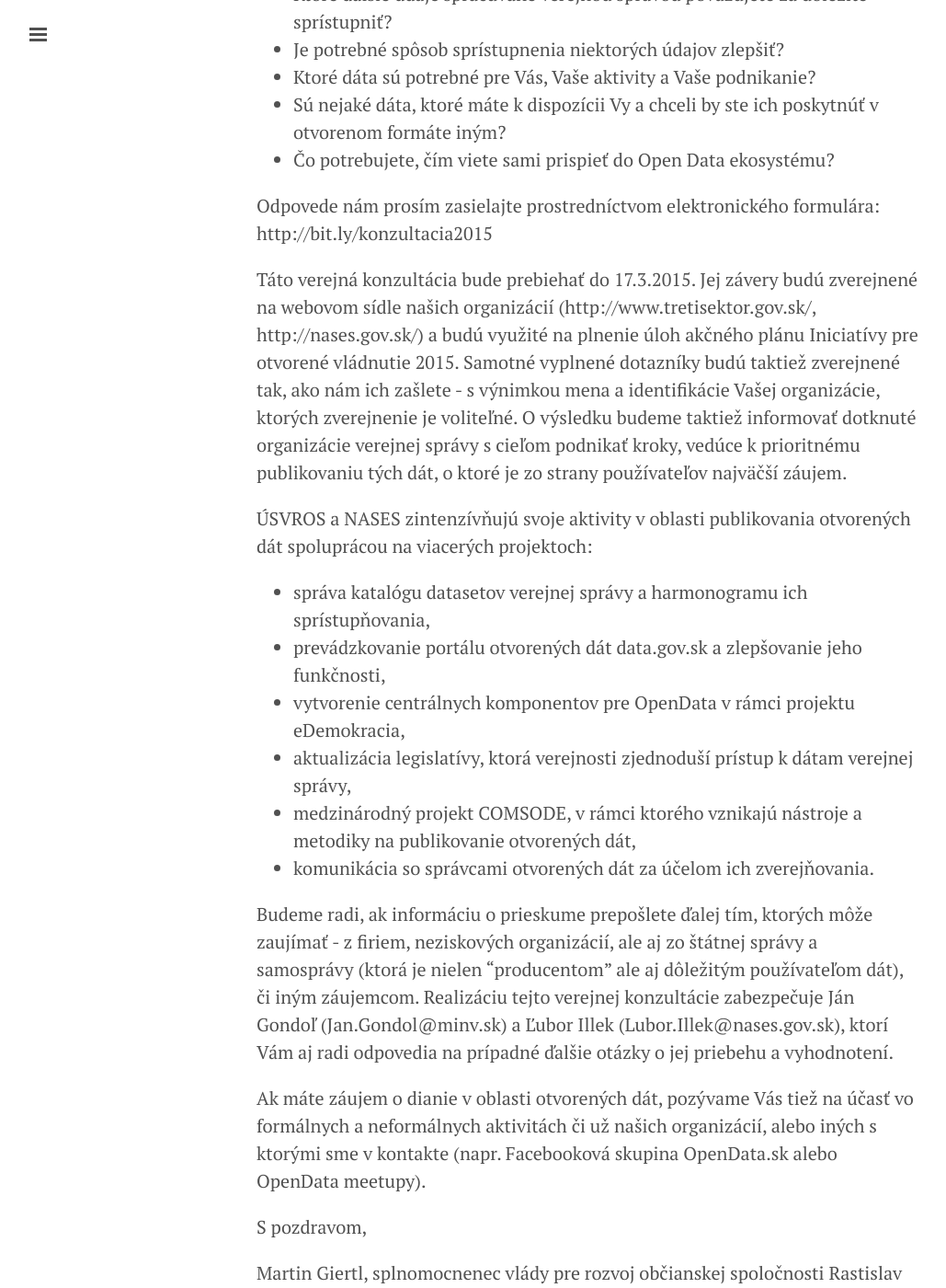
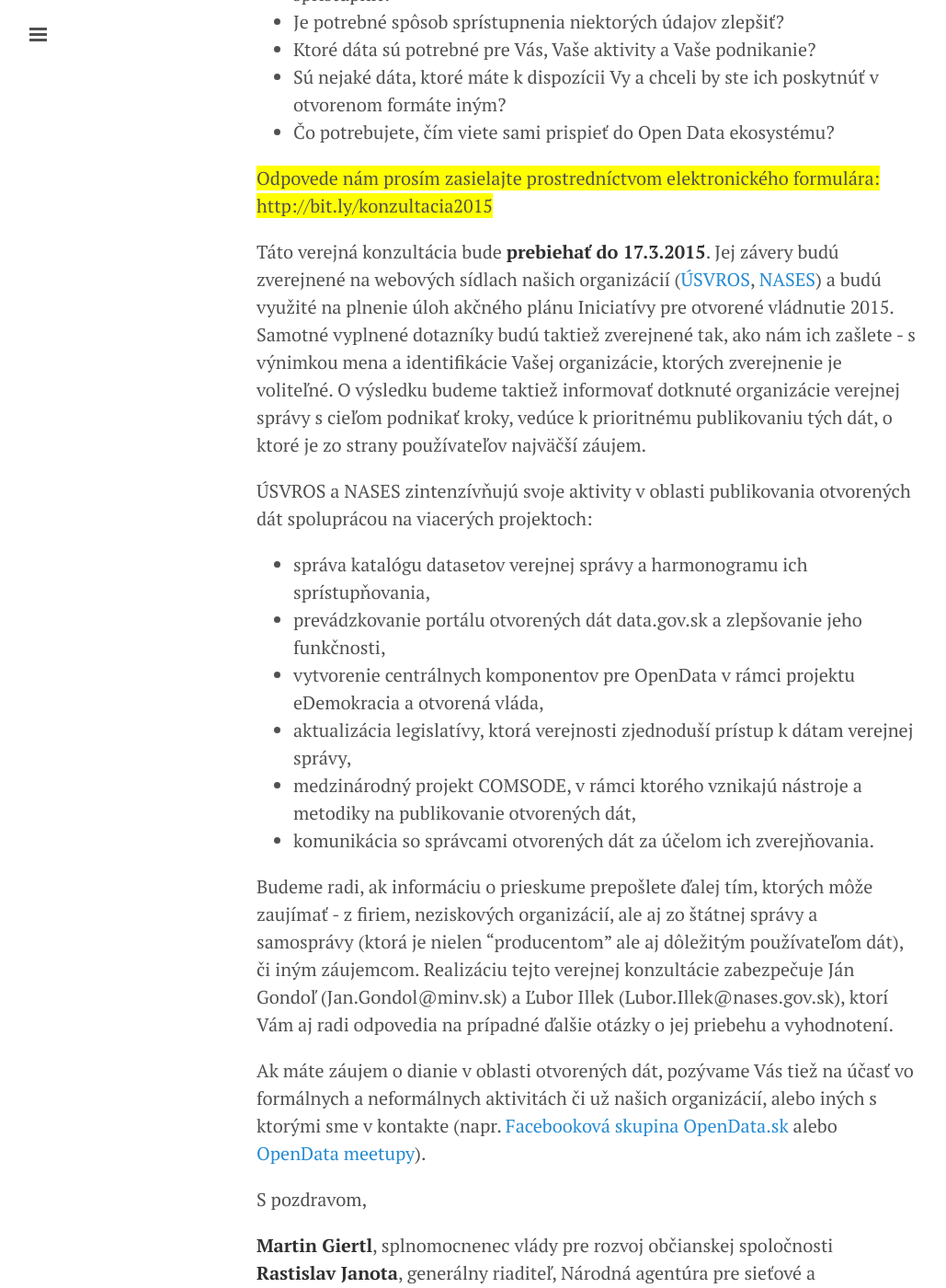
Before and after one commit to ogpslovakia/ogpslovakia.github.io, a Jekyll site: the page built from temp/2015/opendata-konzultacia.md, in a window 1280 px wide and 1400 px high, scrolled down 873 px. Shown: the whole window at 92% size, without its empty margins (1-1030 px from the left). Built offline with Jekyll 4.4.1, drawn with Linux system fonts in a browser that asks for light colours; Markdown is read by kramdown in place of the engine named in the settings; some of the changed text lies outside the part shown.

Commit message:
Consultation letter (SK): add formatting, fix links

```diff
--- a/temp/2015/opendata-konzultacia.md
+++ b/temp/2015/opendata-konzultacia.md
@@ -9,9 +9,9 @@ Vážené dámy, vážení páni,
 
 organizácie verejnej správy z titulu svojej činnosti zbierajú a spravujú veľké množstvá údajov. Sprístupnením týchto údajov na ďalšie použitie - tam kde je to z hľadiska dôvernosti údajov možné - prináša celý rad pozitív, od možnosti ich ďalšieho zhodnotenia, príležitosťou pre vznik nových služieb pre občanov, ale aj zvýšením transparentnosti verejnej správy. Cieľom je údaje sprístupňovať verejne, v strojovo spracovateľnom tvare, s iba minimálnymi obmedzujúcimi podmienkami - tzv. OpenData prístup.
 
-Mnohé z týchto údajov už sú v súčasnosti prístupné, napr. centrálny register zmlúv (https://www.crz.gov.sk/), register účtovných závierok (http://www.registeruz.sk/), obchodný register (http://www.orsr.sk/) či ďalšie uvedené na Portáli otvorených dát (http://data.gov.sk/).
+Mnohé z týchto údajov už sú v súčasnosti prístupné, napr. [centrálny register zmlúv](https://www.crz.gov.sk/), [register účtovných závierok](http://www.registeruz.sk/), [obchodný register](http://www.orsr.sk/) či ďalšie uvedené na [Portáli otvorených dát](http://data.gov.sk/).
 
-S cieľom zistiť, o ktoré údaje máte záujem Vy - verejnosť, biznis sektor a inštitúcie vyhlasuje Úrad splnomocnenca vlády SR pre rozvoj občianskej spoločnosti v spolupráci s Národnou agentúrou pre sieťové a elektronické služby túto verejnú konzultáciu.
+**S cieľom zistiť, o ktoré údaje máte záujem Vy - verejnosť, biznis sektor a inštitúcie vyhlasuje Úrad splnomocnenca vlády SR pre rozvoj občianskej spoločnosti v spolupráci s Národnou agentúrou pre sieťové a elektronické služby túto verejnú konzultáciu.**
 
 Chceme Vás požiadať o zapojenie sa a zodpovedanie na nasledovné typy otázok:
 
@@ -21,24 +21,25 @@ Chceme Vás požiadať o zapojenie sa a zodpovedanie na nasledovné typy otázok
 - Sú nejaké dáta, ktoré máte k dispozícii Vy a chceli by ste ich poskytnúť v otvorenom formáte iným?
 - Čo potrebujete, čím viete sami prispieť do Open Data ekosystému?
 
-Odpovede nám prosím zasielajte prostredníctvom elektronického formulára: http://bit.ly/konzultacia2015
+<span style="background-color: yellow;">Odpovede nám prosím zasielajte prostredníctvom elektronického formulára: http://bit.ly/konzultacia2015</span>
 
-Táto verejná konzultácia bude prebiehať do 17.3.2015. Jej závery budú zverejnené na webovom sídle našich organizácií (http://www.tretisektor.gov.sk/, http://nases.gov.sk/) a budú využité na plnenie úloh akčného plánu Iniciatívy pre otvorené vládnutie 2015. Samotné vyplnené dotazníky budú taktiež zverejnené tak, ako nám ich zašlete - s výnimkou mena a identifikácie Vašej organizácie, ktorých zverejnenie je voliteľné. O výsledku budeme taktiež informovať dotknuté organizácie verejnej správy s cieľom podnikať kroky, vedúce k prioritnému publikovaniu tých dát, o ktoré je zo strany používateľov najväčší záujem.
+Táto verejná konzultácia bude **prebiehať do 17.3.2015**. Jej závery budú zverejnené na webových sídlach našich organizácií ([ÚSVROS](http://www.otvorenavlada.gov.sk/), [NASES](http://nases.gov.sk/)) a budú využité na plnenie úloh akčného plánu Iniciatívy pre otvorené vládnutie 2015. Samotné vyplnené dotazníky budú taktiež zverejnené tak, ako nám ich zašlete - s výnimkou mena a identifikácie Vašej organizácie, ktorých zverejnenie je voliteľné. O výsledku budeme taktiež informovať dotknuté organizácie verejnej správy s cieľom podnikať kroky, vedúce k prioritnému publikovaniu tých dát, o ktoré je zo strany používateľov najväčší záujem.
 
 ÚSVROS a NASES zintenzívňujú svoje aktivity v oblasti publikovania otvorených dát spoluprácou na viacerých projektoch:
 
 - správa katalógu datasetov verejnej správy a harmonogramu ich sprístupňovania,
 - prevádzkovanie portálu otvorených dát data.gov.sk a zlepšovanie jeho funkčnosti,
-- vytvorenie centrálnych komponentov pre OpenData v rámci projektu eDemokracia,
+- vytvorenie centrálnych komponentov pre OpenData v rámci projektu eDemokracia a otvorená vláda,
 - aktualizácia legislatívy, ktorá verejnosti zjednoduší prístup k dátam verejnej správy,
 - medzinárodný projekt COMSODE, v rámci ktorého vznikajú nástroje a metodiky na publikovanie otvorených dát,
 - komunikácia so správcami otvorených dát za účelom ich zverejňovania.
 
 Budeme radi, ak informáciu o prieskume prepošlete ďalej tím, ktorých môže zaujímať - z firiem, neziskových organizácií, ale aj zo štátnej správy a samosprávy (ktorá je nielen "producentom" ale aj dôležitým používateľom dát), či iným záujemcom. Realizáciu tejto verejnej konzultácie zabezpečuje Ján Gondoľ (Jan.Gondol@minv.sk) a Ľubor Illek (Lubor.Illek@nases.gov.sk), ktorí Vám aj radi odpovedia na prípadné ďalšie otázky o jej priebehu a vyhodnotení.
 
-Ak máte záujem o dianie v oblasti otvorených dát, pozývame Vás tiež na účasť vo formálnych a neformálnych aktivitách či už našich organizácií, alebo iných s ktorými sme v kontakte (napr. Facebooková skupina OpenData.sk alebo OpenData meetupy).
+Ak máte záujem o dianie v oblasti otvorených dát, pozývame Vás tiež na účasť vo formálnych a neformálnych aktivitách či už našich organizácií, alebo iných s ktorými sme v kontakte (napr. [Facebooková skupina OpenData.sk](https://www.facebook.com/groups/180824635305518/) alebo [OpenData meetupy](http://opendata.sk/)).
 
 S pozdravom,
 
-Martin Giertl, splnomocnenec vlády pre rozvoj občianskej spoločnosti
-Rastislav Janota, generálny riaditeľ, Národná agentúra pre sieťové a elektronické služby
+**Martin Giertl**, splnomocnenec vlády pre rozvoj občianskej spoločnosti
+<br>
+**Rastislav Janota**, generálny riaditeľ, Národná agentúra pre sieťové a elektronické služby
```
